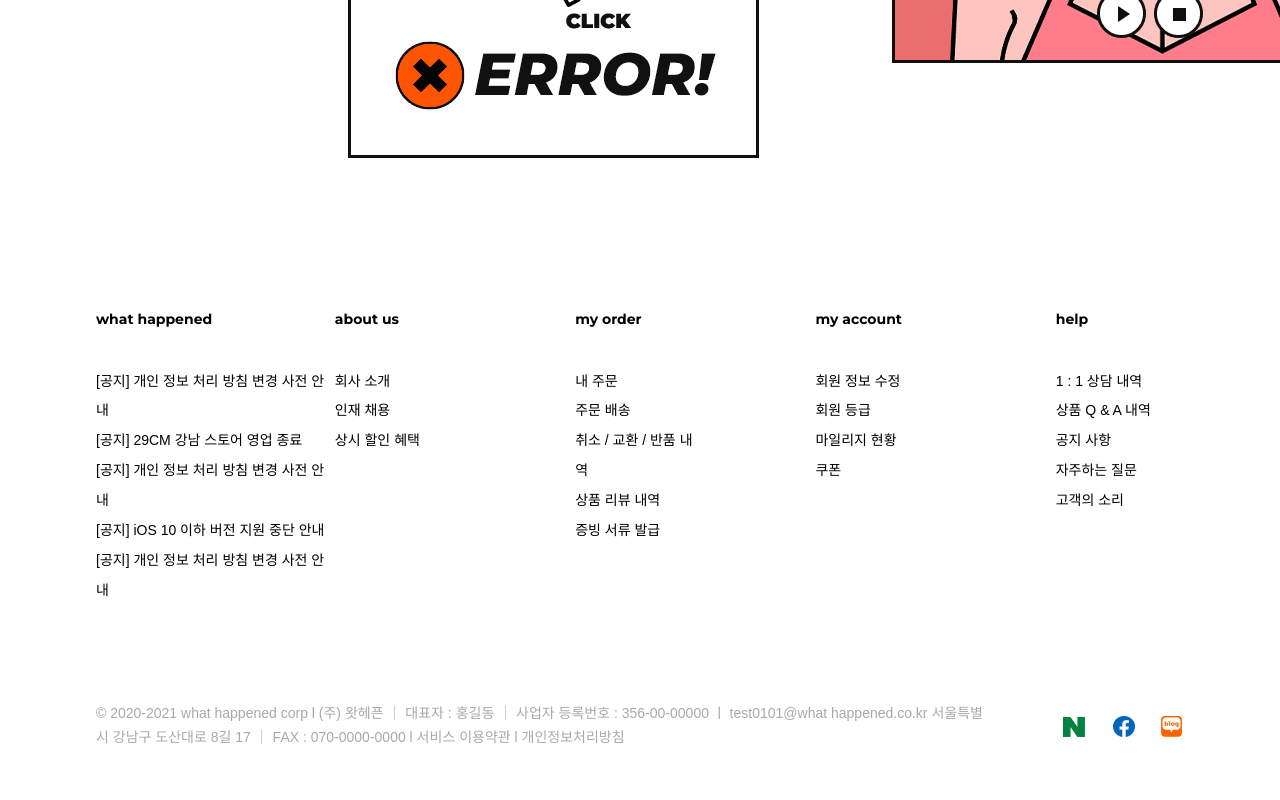
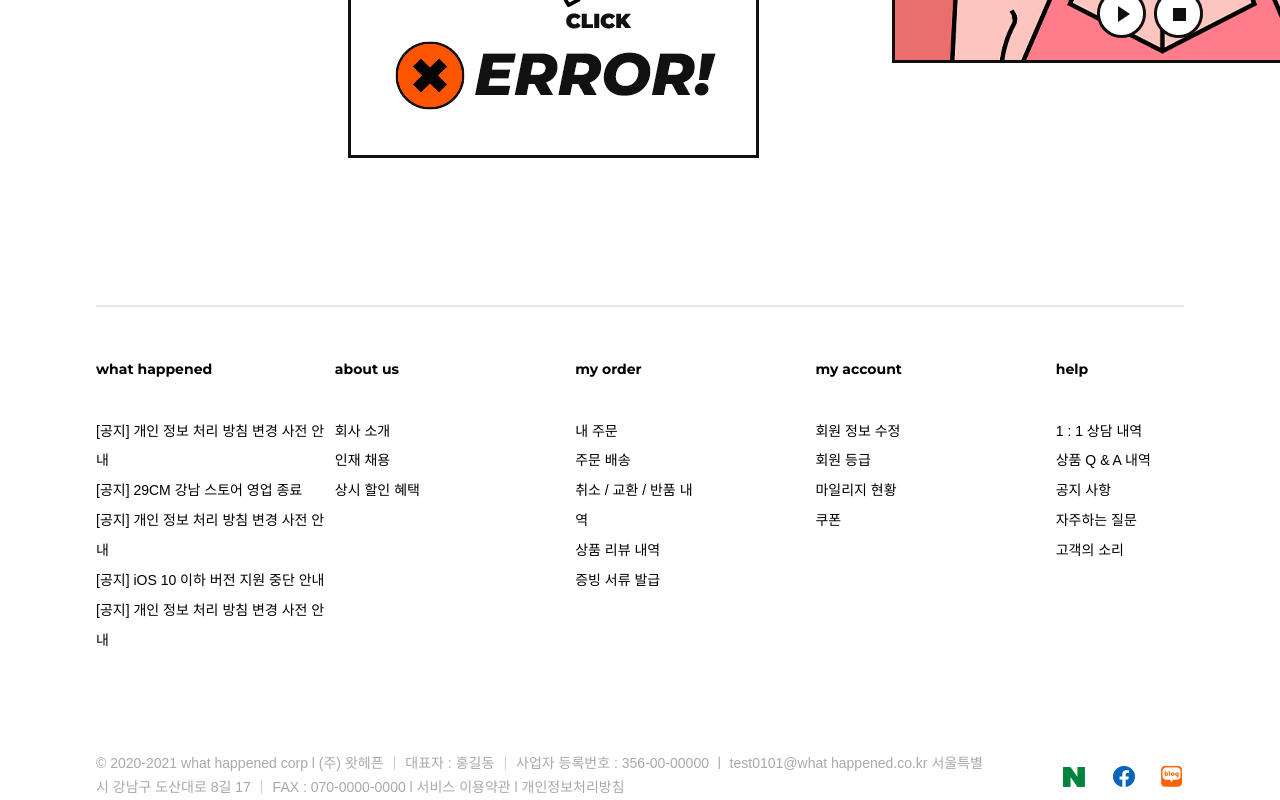
Before and after one commit to hohuy852/testvuejs, a Vue app: page / in a window 1280 px wide. Shown: the part 8176-8976 px from the top of the page. Before the commit the page ends 8926 px from the top, so only its background shows below. Built offline with nearby package versions, Linux system fonts and the light colour scheme.

Commit message:
final commit

```diff
--- a/src/components/Footer.vue
+++ b/src/components/Footer.vue
@@ -1,6 +1,6 @@
 <template>
-  <footer class="mx-24">
-    <div class="flex flex-col gap-y-3 lg:gap-y-0 lg:flex-row">
+  <footer class="mx-24 border-t-2">
+    <div class="flex flex-col gap-y-3 lg:gap-y-0 lg:flex-row pt-12">
       <div class="flex flex-col gap-y-4 md:gap-y-8">
         <div class="text-header font-bold text-black">what happened</div>
         <div class="flex flex-col text-header font-korean text-black">
--- a/src/components/HappenedIssue.vue
+++ b/src/components/HappenedIssue.vue
@@ -53,6 +53,8 @@
           items-center
           gap-y-16
           relative
+          -ml-1
+          sm:-ml-0
         "
       >
         <div class="text-whpn font-extrabold max-w-180 text-center mt-24">
```
